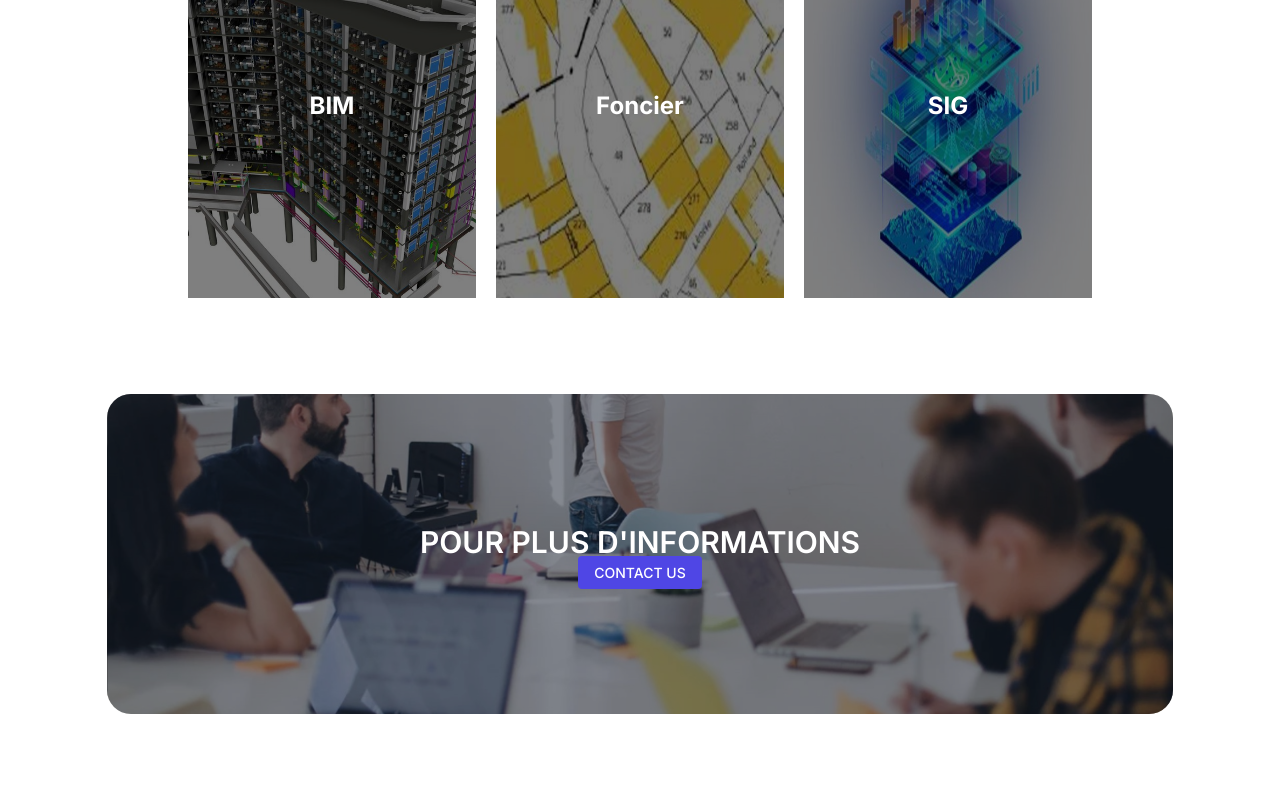
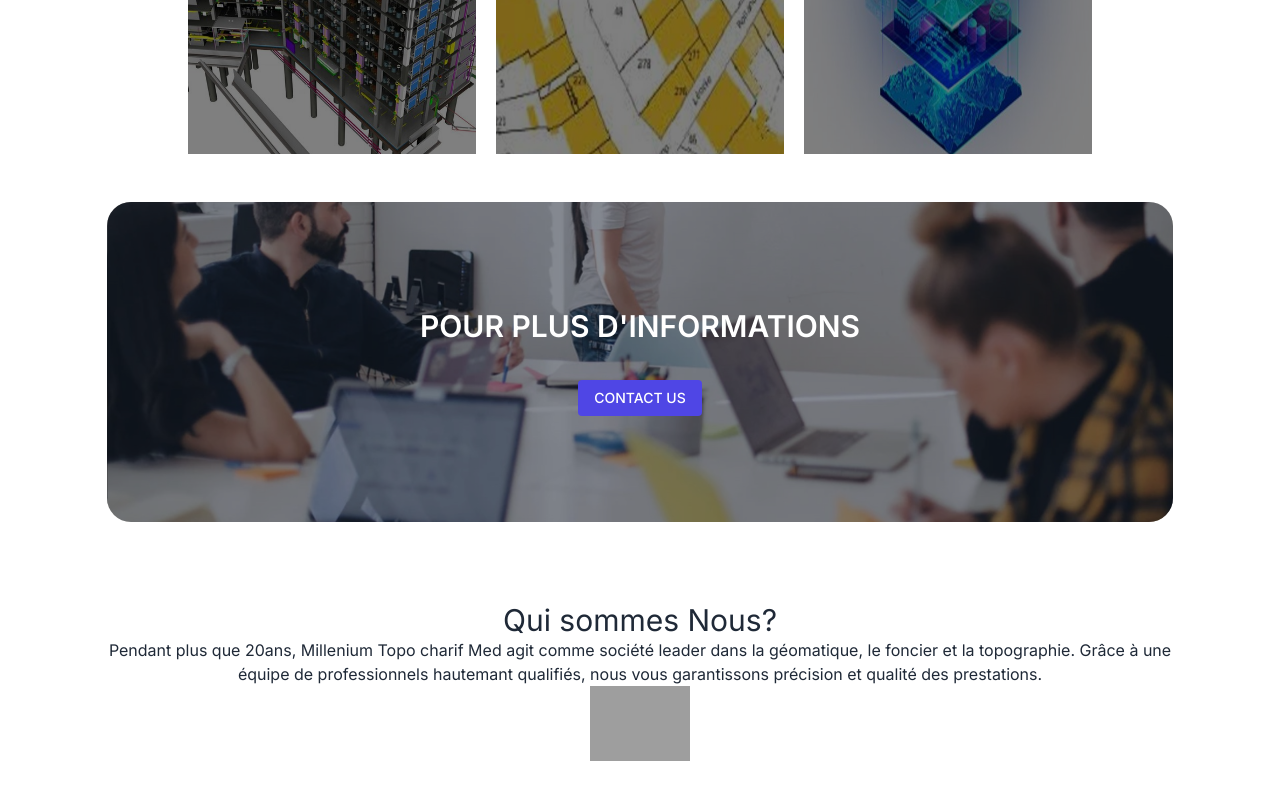
Before and after one commit to ryaddevpro/topograph-charif, a Next.js app: page / in a window 1280 px wide. Shown: the part 1536-2336 px from the top of the page. Built offline with nearby package versions, Linux system fonts and the light colour scheme; grey boxes are pictures that could not be loaded.

Commit message:
main page done +_

```diff
--- /dev/null
+++ b/app/components/ContactUs.jsx
@@ -0,0 +1,56 @@
+import Image from "next/image";
+import Link from "next/link";
+import React from "react";
+
+const ContactUs = () => {
+  return (
+    <div
+      className="w-10/12 bg-cover bg-center mx-auto rounded-3xl"
+      style={{
+        height: "20rem",
+        backgroundImage: "url(/images/banner2.jpg)",
+      }}
+    >
+      <div className="flex items-center justify-center h-full w-full bg-gray-900 bg-opacity-50  rounded-3xl">
+        <div className="text-center flex flex-wrap gap-5 flex-col items-center">
+          <h1 className="text-white text-2xl font-semibold uppercase md:text-3xl">
+            Pour plus d&apos;informations
+          </h1>
+          <Link
+            href={"/contact"}
+            className="mt-4 px-4 py-2 bg-indigo-600 text-white text-sm uppercase font-medium rounded hover:bg-indigo-500 focus:outline-none focus:bg-blue-500"
+          >
+            Contact US
+          </Link>
+        </div>
+      </div>
+      <div className="text-center mt-20">
+        <h1 className="text-3xl "> Qui sommes Nous?</h1>
+        <div className="flex justify-center flex-col items-center">
+          <div>
+            <p>
+              Pendant plus que 20ans, Millenium Topo charif Med agit comme
+              société leader dans la géomatique, le foncier et la topographie.
+              Grâce à une équipe de professionnels hautemant qualifiés, nous
+              vous garantissons précision et qualité des prestations.
+            </p>
+          </div>
+          <Link href={"https://www.linkedin.com/in/mohammed-charif-0590645a"}>
+            <div className="hover:scale-150 cursor-pointer">
+              <Image
+                src={
+                  "https://www.vectorlogo.zone/logos/linkedin/linkedin-ar21.svg"
+                }
+                width={100}
+                height={100}
+                alt=""
+              />
+            </div>
+          </Link>
+        </div>
+      </div>
+    </div>
+  );
+};
+
+export default ContactUs;
--- a/app/components/NavBar.jsx
+++ b/app/components/NavBar.jsx
@@ -25,7 +25,7 @@ const Navbar = () => {
             <Image
               src={"/images/logo2.png"}
               width={200}
-              height={200}
+              height={50}
               alt="200"
             />
           </Link>
--- a/app/components/mainPage/Section.jsx
+++ b/app/components/mainPage/Section.jsx
@@ -4,6 +4,7 @@ import Card from "../cardModels/Card1";
 import Image from "next/image";
 import CardChoice from "../cardModels/CardChoice";
 import Link from "next/link";
+import ContactUs from "../ContactUs";
 
 const Section = () => {
   const Excellence = [
@@ -24,7 +25,7 @@ const Section = () => {
     },
   ];
   return (
-    <section className="my-44">
+    <section className="">
       <div className="flex  justify-center flex-col flex-wrap items-center gap-4 text-center ">
         <h1 className="text-3xl">Pourquoi nous choisir?</h1>
         <p className="text-2xl ">
@@ -42,34 +43,8 @@ const Section = () => {
       </div>
       <br />
       <br />
-      <br />
-      <br />
 
-      {/* bg-[url('/images/banner2.jpg')]  */}
-      <div
-        className="w-10/12 bg-cover bg-center mx-auto rounded-3xl"
-        style={{
-          height: "20rem",
-          backgroundImage: "url(/images/banner2.jpg)",
-        }}
-      >
-        <div className="flex items-center justify-center h-full w-full bg-gray-900 bg-opacity-50  rounded-3xl">
-          <div className="text-center">
-            <h1 className="text-white text-2xl font-semibold uppercase md:text-3xl">
-              Pour plus d&apos;informations{" "}
-            </h1>
-            <Link
-              href={"/contact"}
-              className="mt-4 px-4 py-2 bg-indigo-600 text-white text-sm uppercase font-medium rounded hover:bg-indigo-500 focus:outline-none focus:bg-blue-500"
-            >
-              Contact US
-            </Link>
-          </div>
-        </div>
-      </div>
-
-      <br />
-      <br />
+      <ContactUs />
     </section>
   );
 };
```
Also changed, not shown: app/components/mainPage/MainPage.jsx (+0 -21 lines).
